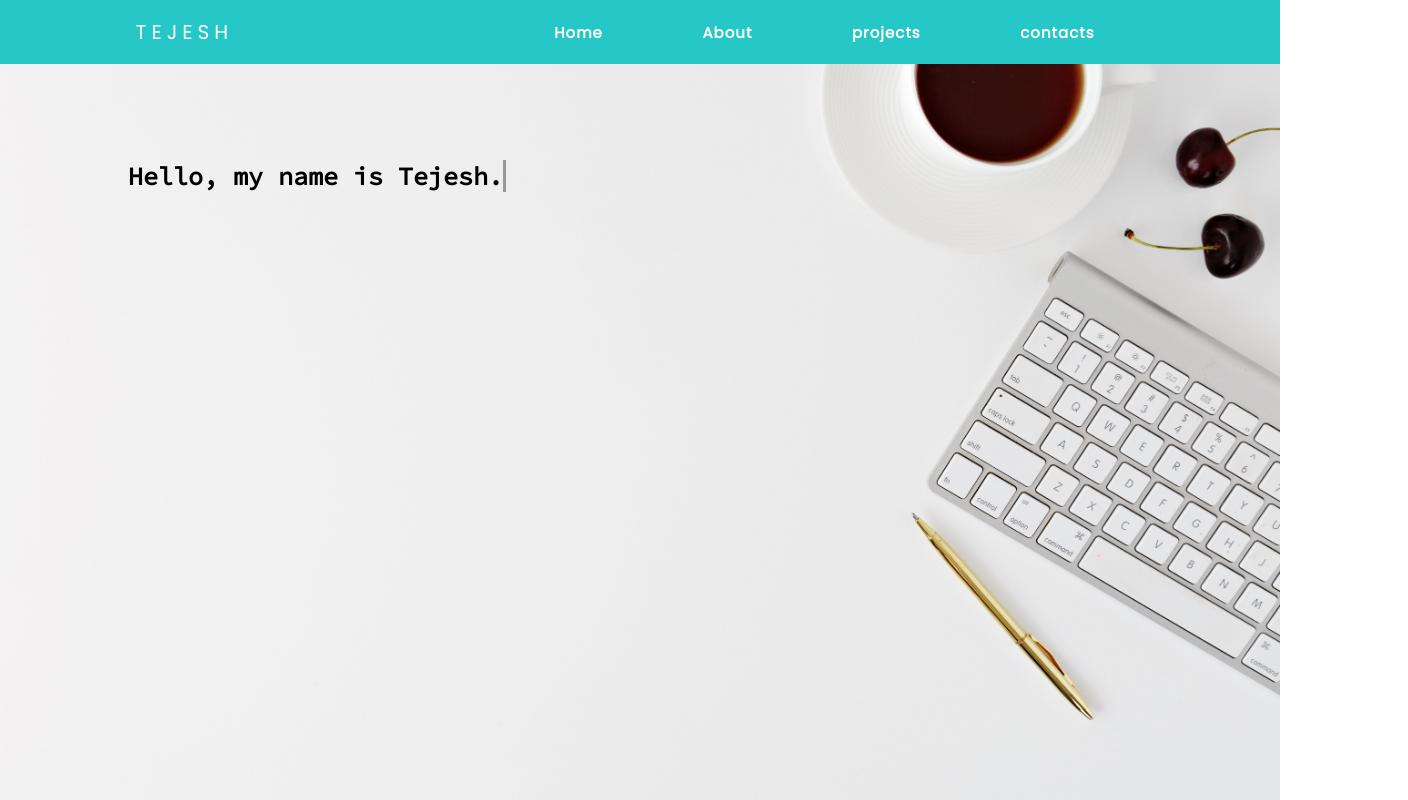
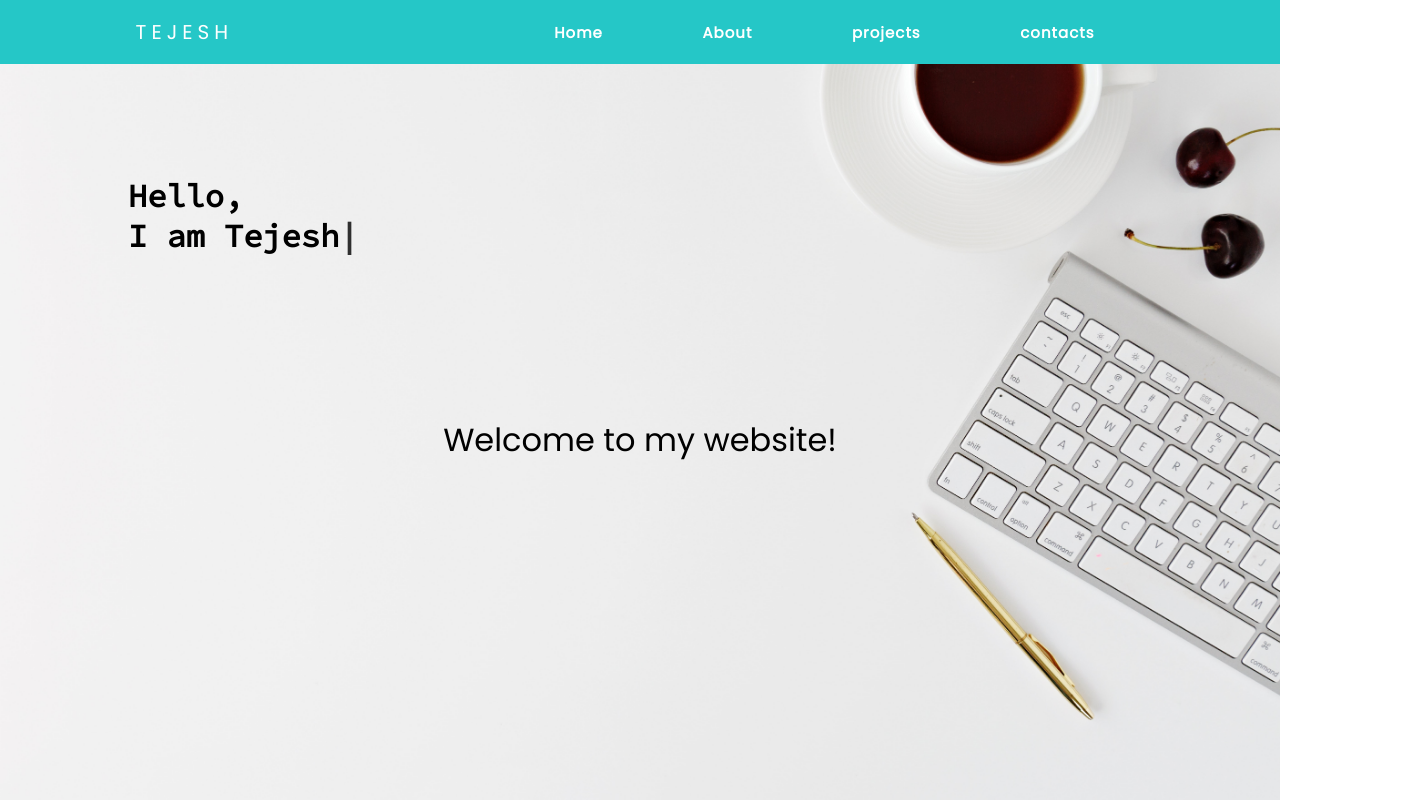
Before and after one commit to MummineniTejesh/portfolio, a plain HTML site: page index.html in a window 1280 px wide. Shown: the top 800 px of the page, 1408 px wide, since content can reach past the window. Drawn offline with Linux system fonts and the light colour scheme.

Commit message:
home fix

```diff
--- a/index.html
+++ b/index.html
@@ -36,7 +36,7 @@
         </div>
     </nav>
     <div class="home" id="home">
-        <h1>Hello, my name is Tejesh.</h1>
+        <h1>Hello,<p class="name"></p></h1>
         <p class="subtitle">Welcome to my website!</p>
     </div>
     <div class="two" id="about"></div>
--- a/script.js
+++ b/script.js
@@ -5,3 +5,19 @@ function slider(){
     document.querySelector(".nav-links").classList.toggle("nav-active");
     document.querySelector(".burger").classList.toggle("toggle");
 }
+
+
+var array=["I am Tejesh"];
+var i=0;
+var speed=200;
+
+function type(){
+    document.querySelector(".name").innerHTML=array[0].substring(0,i)+"<span><b>|</b></span>";
+
+    if(i++!=array[0].length)
+    {
+        setTimeout(type,speed);
+    }
+}
+
+window.addEventListener("load",type);
--- a/style.css
+++ b/style.css
@@ -100,64 +100,34 @@ nav{
     background-size:cover;
     display: flex;
     justify-content: center;
-    align-items: center;
+    flex-direction: column;
+}
+.home h1{
+    font-family: 'Source Code Pro', monospace;
+    position:relative;
+    left:10%;
+    bottom:20%;
 
 }
-.home h1 {
-    font-size: 25px;
-    font-family: "Source Code Pro", monospace;
-    width: max-content;
-    position:absolute;
-    left:10%;
-    top:20%;
+.home h1 span{
+    animation:blink 1s linear infinite;
 }
-
-  .home h1::before,
-  .home h1::after {
-    content: "";
-    position: absolute;
-    top: 0;
-    right: 0;
-    bottom: 0;
-    left: 0;
-  }
-
-  h1::before {
-    background: #f1f1f1;
-    animation: typewriter 4s
-      steps(25) 1s forwards;
-  }
-
-  h1::after {
-    width: 0.125em;
-    background: black;
-    animation: typewriter 4s
-        steps(25) 1s forwards,
-        blink 750ms steps(25) infinite;
-  }
-
 .subtitle {
+    align-self: center;
     color: black;
     font-size: 2rem;
     font-family: 'Poppins', sans-serif;
     font-weight: 200;
     opacity: 0;
     transform: translateY(3rem);
-    animation: fadeInUp 2s ease calc(4s + 2s) forwards;
+    animation: fadeInUp 2s ease 3s forwards;
 }
 
-  @keyframes typewriter {
-    to {
-      left: 100%;
+@keyframes blink{
+    50%{
+        opacity:0;
     }
 }
-
-  @keyframes blink {
-    to {
-      background: transparent;
-    }
-  }
-
 @keyframes fadeInUp {
     to {
         opacity: 1;
```
Lines whose indentation alone changed are shown as unchanged.
